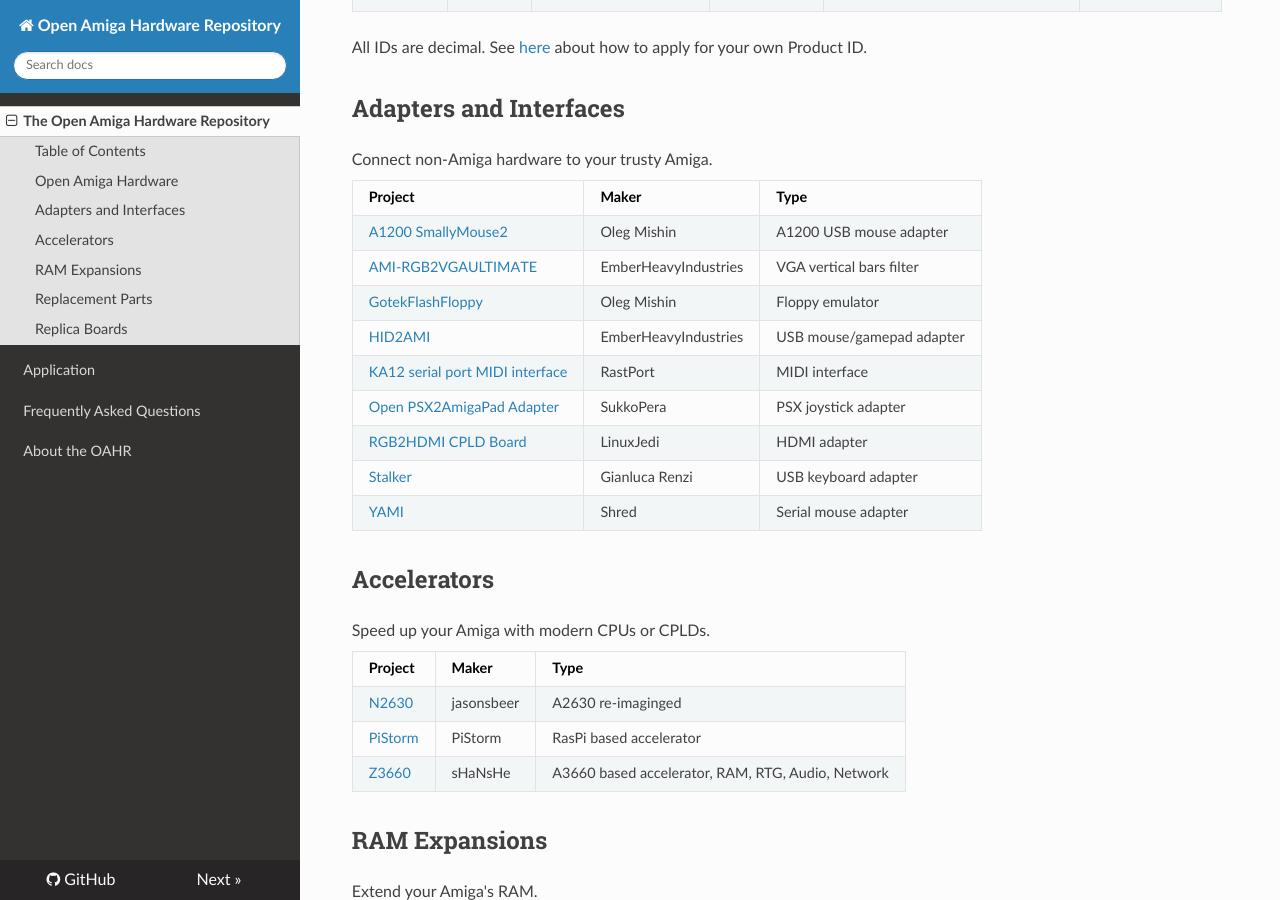
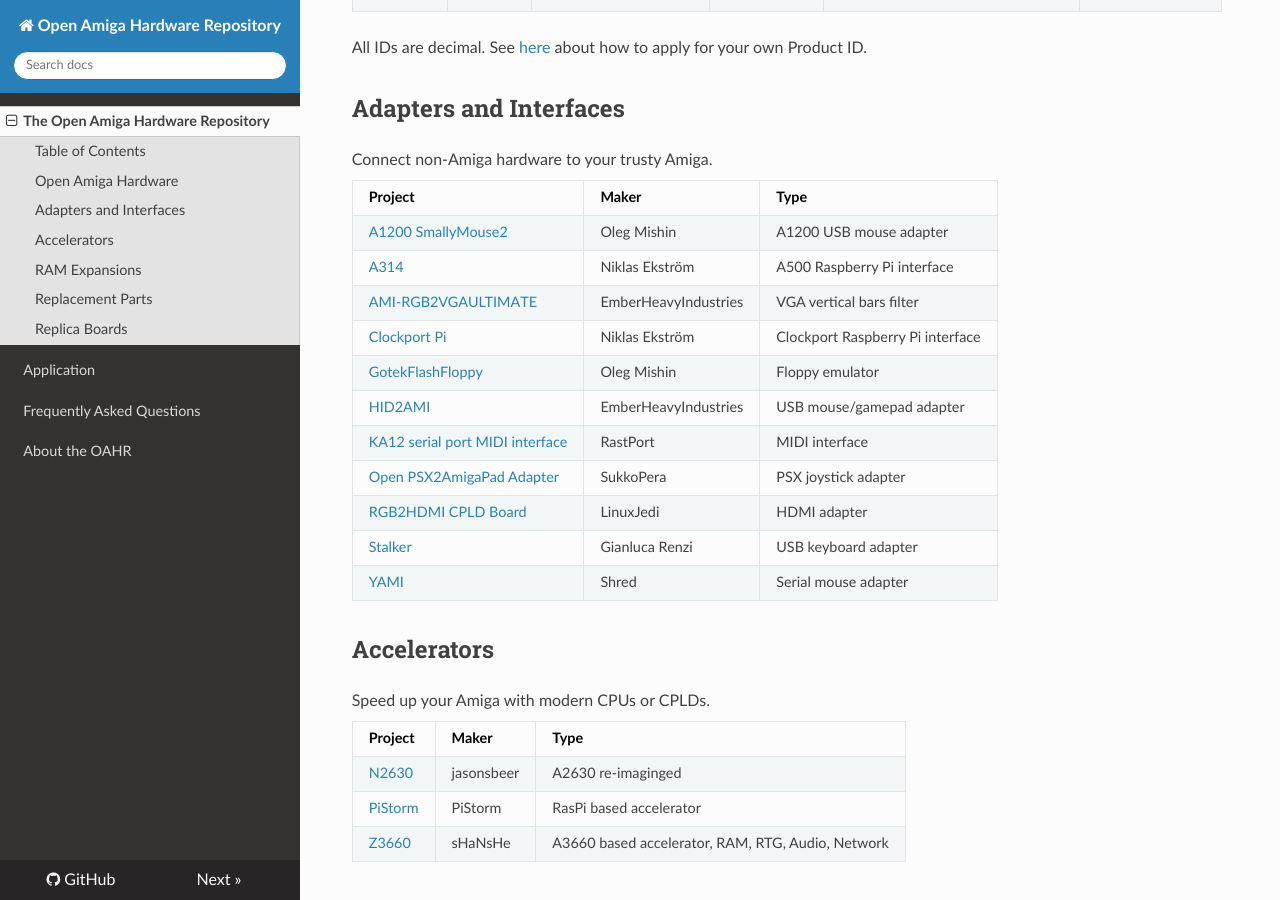
Before and after one commit to oahr/oahr, an MkDocs documentation site: the page built from src/index.md, in a window 1280 px wide and 900 px high, scrolled down 845 px. Built offline with MkDocs 1.6.1, drawn with Linux system fonts in a browser that asks for light colours.

Commit message:
Add boards by Niklas Ekström

```diff
--- a/src/index.md
+++ b/src/index.md
@@ -34,7 +34,9 @@
 | Project  | Maker | Type |
 | -------- | ----- | ---- |
 | [A1200 SmallyMouse2](https://github.com/OlegMishin/A1200-SmallyMouse2) | Oleg Mishin | A1200 USB mouse adapter |
+| [A314](https://github.com/niklasekstrom/a314) | Niklas Ekström | A500 Raspberry Pi interface |
 | [AMI-RGB2VGAULTIMATE](https://github.com/EmberHeavyIndustries/AMI-RGB2VGAULTIMATE) | EmberHeavyIndustries | VGA vertical bars filter |
+| [Clockport Pi](https://github.com/niklasekstrom/clockport_pi_interface) | Niklas Ekström | Clockport Raspberry Pi interface |
 | [GotekFlashFloppy](https://github.com/OlegMishin/GotekFlashFloppy) | Oleg Mishin | Floppy emulator |
 | [HID2AMI](https://github.com/EmberHeavyIndustries/HID2AMI) | EmberHeavyIndustries | USB mouse/gamepad adapter |
 | [KA12 serial port MIDI interface](https://github.com/grzegorz-kraszewski/rastport/tree/main/ka12) | RastPort | MIDI interface |
```
Also changed, not shown: docs/index.html (+11 -1 lines), docs/search/search_index.json (+1 -1 lines), docs/sitemap.xml (+4 -4 lines), 1 other file.
